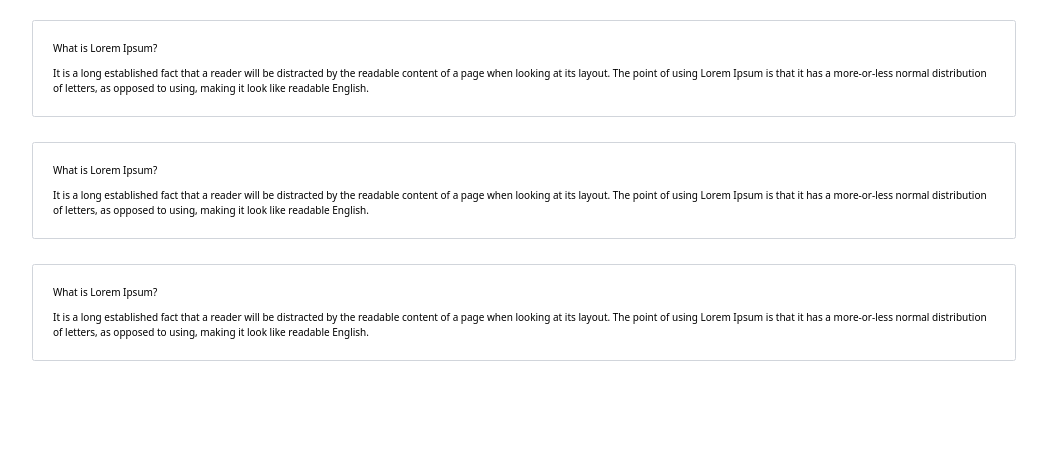
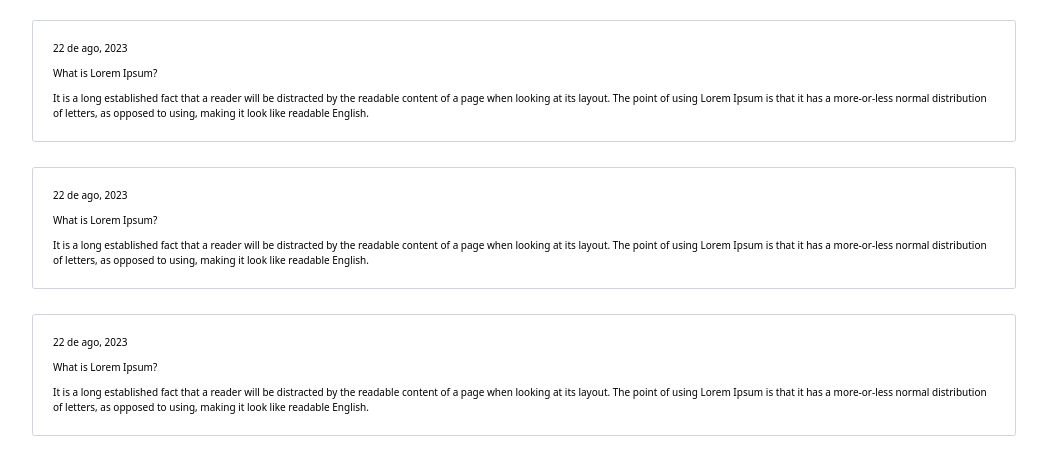
Before and after one commit to GabrielDeFreitas/gabriel-freitas-blog, a Next.js app: page / in a window 1280 px wide. Shown: the top 474 px of the page, without its empty margins (116-1163 px from the left). Built offline with nearby package versions, Linux system fonts and the light colour scheme.

Commit message:
adjusting tiles component styles

```diff
--- a/src/components/Tiles.tsx
+++ b/src/components/Tiles.tsx
@@ -1,25 +1,28 @@
 const Tiles = () => (
   <>
     <ul className="grid gap-y-10 m-4">
-      <li className="flex flex-col p-8 bg-white border border-gray-300 rounded">
+      <li className="flex gap-4 flex-col p-8 bg-white border border-gray-300 rounded">
+        <span>22 de ago, 2023</span>
         <a href="/WAI/ARIA/apg/patterns/accordion/" className="text-wai-green hover:underline focus:outline-offset-8 focus:outline-blue-700 visited:text-wai-green">
-          <h2 className="flex items-start mb-4">
+          <h2 className="flex items-start">
             <span>What is Lorem Ipsum?</span>
           </h2>
         </a>
         <div className="flex-grow">It is a long established fact that a reader will be distracted by the readable content of a page when looking at its layout. The point of using Lorem Ipsum is that it has a more-or-less normal distribution of letters, as opposed to using, making it look like readable English.</div>
       </li>
-      <li className="flex flex-col p-8 bg-white border border-gray-300 rounded">
+      <li className="flex gap-4 flex-col p-8 bg-white border border-gray-300 rounded">
+        <span>22 de ago, 2023</span>
         <a href="/WAI/ARIA/apg/patterns/accordion/" className="text-wai-green hover:underline focus:outline-offset-8 focus:outline-blue-700 visited:text-wai-green">
-          <h2 className="flex items-start mb-4">
+          <h2 className="flex items-start">
             <span>What is Lorem Ipsum?</span>
           </h2>
         </a>
         <div className="flex-grow">It is a long established fact that a reader will be distracted by the readable content of a page when looking at its layout. The point of using Lorem Ipsum is that it has a more-or-less normal distribution of letters, as opposed to using, making it look like readable English.</div>
       </li>
-      <li className="flex flex-col p-8 bg-white border border-gray-300 rounded">
+      <li className="flex gap-4 flex-col p-8 bg-white border border-gray-300 rounded">
+        <span>22 de ago, 2023</span>
         <a href="/WAI/ARIA/apg/patterns/accordion/" className="text-wai-green hover:underline focus:outline-offset-8 focus:outline-blue-700 visited:text-wai-green">
-          <h2 className="flex items-start mb-4">
+          <h2 className="flex items-start">
             <span>What is Lorem Ipsum?</span>
           </h2>
         </a>
```
